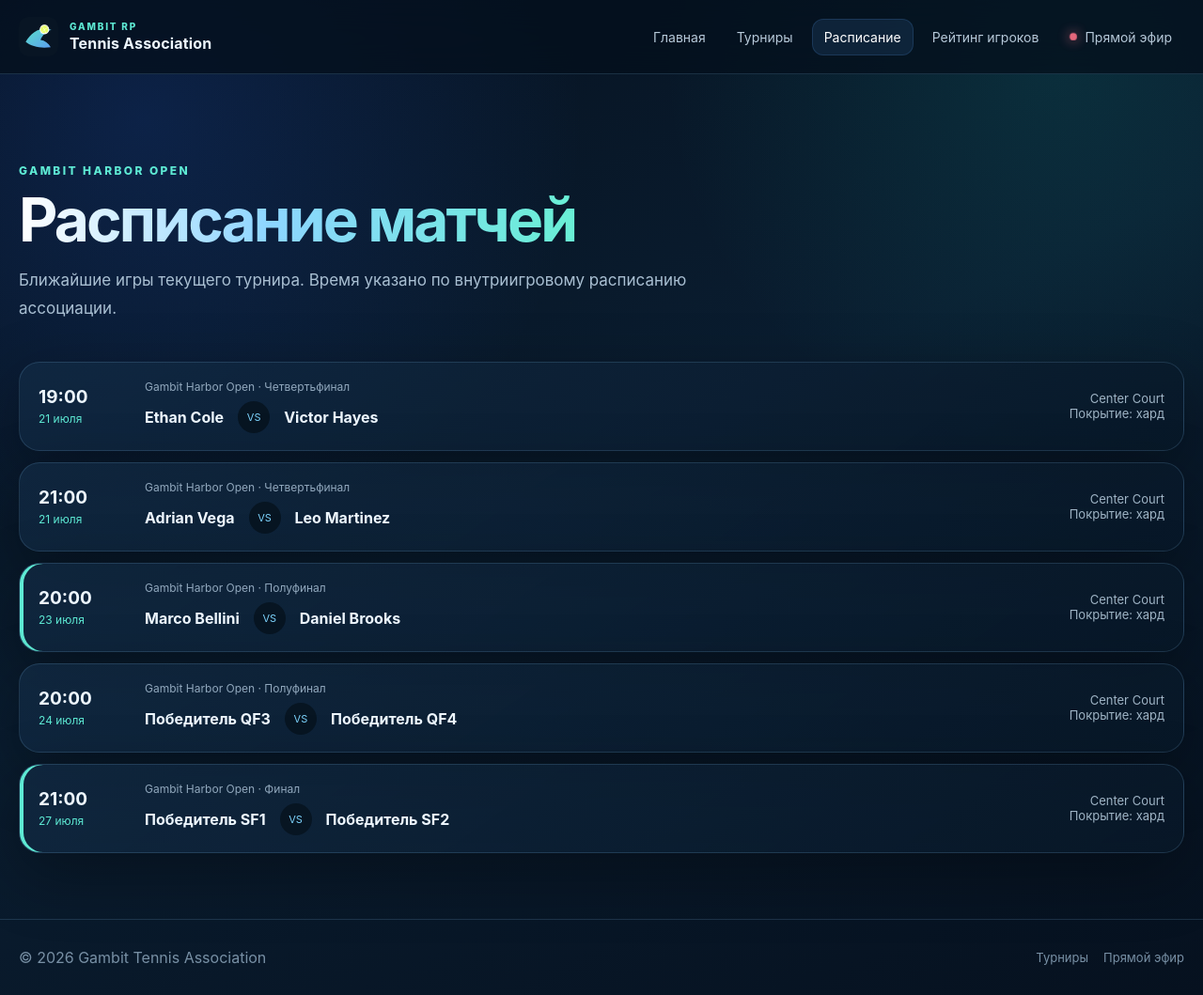
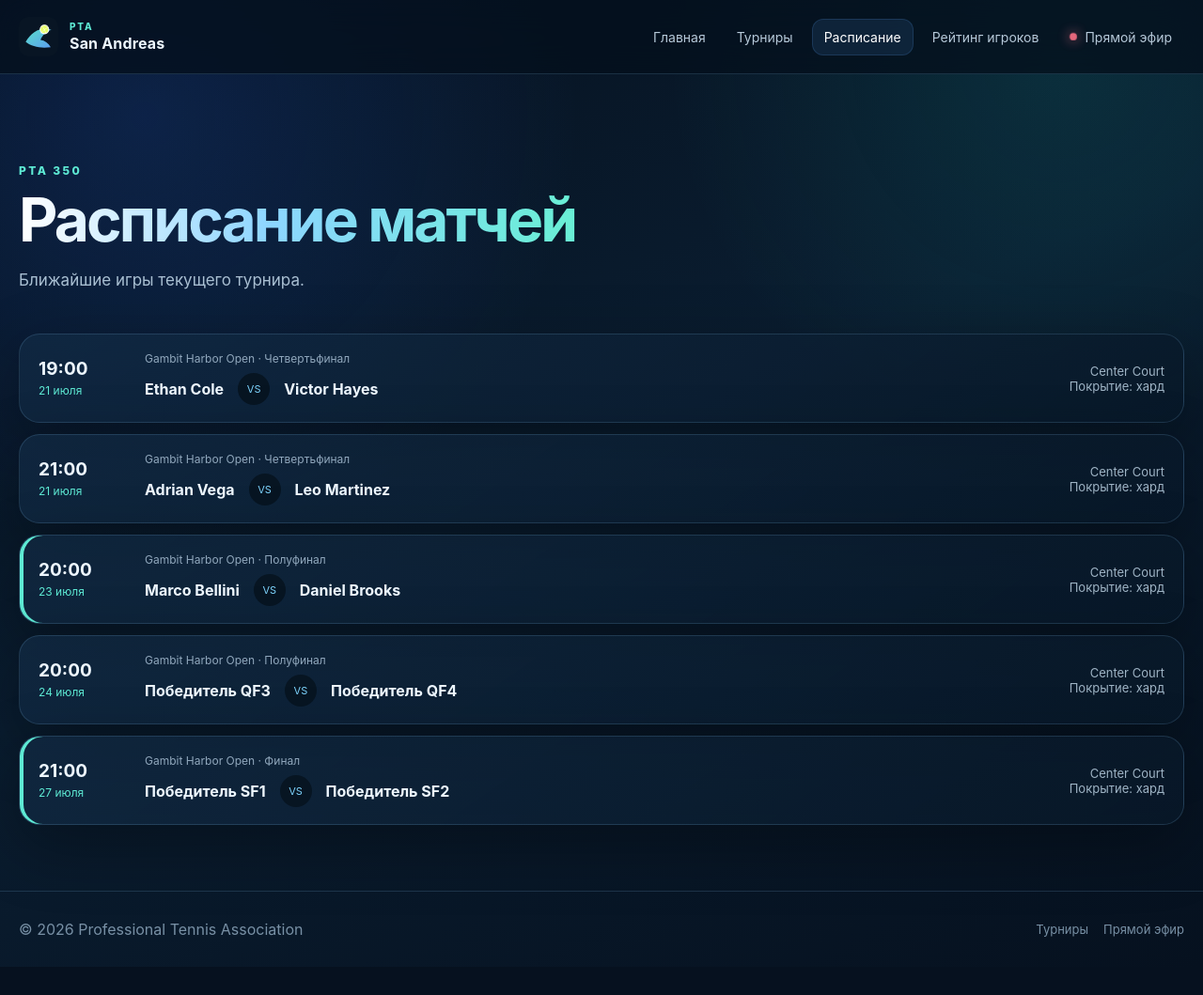
Before and after one commit to ptatennis/pta, a plain HTML site: page schedule.html in a window 1280 px wide. Shown: the whole page at 94% size. After the commit the page ends 1029 px from the top, so only its background shows below. Drawn offline with Linux system fonts and the light colour scheme.

Commit message:
Update schedule.html

```diff
--- a/schedule.html
+++ b/schedule.html
@@ -1,4 +1,4 @@
-<!doctype html><html lang="ru"><head><meta charset="utf-8"><meta name="viewport" content="width=device-width,initial-scale=1"><title>Расписание — Gambit Tennis</title><link rel="stylesheet" href="assets/css/site.css"></head><body>
-<header class="topbar"><nav class="nav shell"><a class="brand" href="index.html"><img src="assets/images/logo-mark.svg"><span class="brand-copy"><small>Gambit RP</small><strong>Tennis Association</strong></span></a><button class="menu">☰</button><div class="nav-links"><a class="nav-link" href="index.html">Главная</a><a class="nav-link" href="tournaments.html">Турниры</a><a class="nav-link" href="schedule.html">Расписание</a><a class="nav-link" href="rankings.html">Рейтинг игроков</a><a class="nav-link live-link" href="live.html"><span class="live-dot"></span>Прямой эфир</a></div></nav></header>
-<main class="page shell"><section class="page-hero reveal"><div class="eyebrow">Gambit Harbor Open</div><h1 class="title"><span>Расписание матчей</span></h1><p class="lead">Ближайшие игры текущего турнира. Время указано по внутриигровому расписанию ассоциации.</p></section><section id="scheduleList" class="schedule"></section></main>
-<footer class="footer"><div class="footer-inner shell"><span>© 2026 Gambit Tennis Association</span><div class="footer-nav"><a href="tournaments.html">Турниры</a><a href="live.html">Прямой эфир</a></div></div></footer><script src="assets/js/app.js"></script><script src="assets/js/schedule.js"></script></body></html>
+<!doctype html><html lang="ru"><head><meta charset="utf-8"><meta name="viewport" content="width=device-width,initial-scale=1"><title>Расписание — Professional Tennis Association</title><link rel="stylesheet" href="assets/css/site.css"></head><body>
+<header class="topbar"><nav class="nav shell"><a class="brand" href="index.html"><img src="assets/images/logo-mark.svg"><span class="brand-copy"><small>PTA</small><strong>San Andreas</strong></span></a><button class="menu">☰</button><div class="nav-links"><a class="nav-link" href="index.html">Главная</a><a class="nav-link" href="tournaments.html">Турниры</a><a class="nav-link" href="schedule.html">Расписание</a><a class="nav-link" href="rankings.html">Рейтинг игроков</a><a class="nav-link live-link" href="live.html"><span class="live-dot"></span>Прямой эфир</a></div></nav></header>
+<main class="page shell"><section class="page-hero reveal"><div class="eyebrow">PTA 350</div><h1 class="title"><span>Расписание матчей</span></h1><p class="lead">Ближайшие игры текущего турнира.</p></section><section id="scheduleList" class="schedule"></section></main>
+<footer class="footer"><div class="footer-inner shell"><span>© 2026 Professional Tennis Association</span><div class="footer-nav"><a href="tournaments.html">Турниры</a><a href="live.html">Прямой эфир</a></div></div></footer><script src="assets/js/app.js"></script><script src="assets/js/schedule.js"></script></body></html>
```
